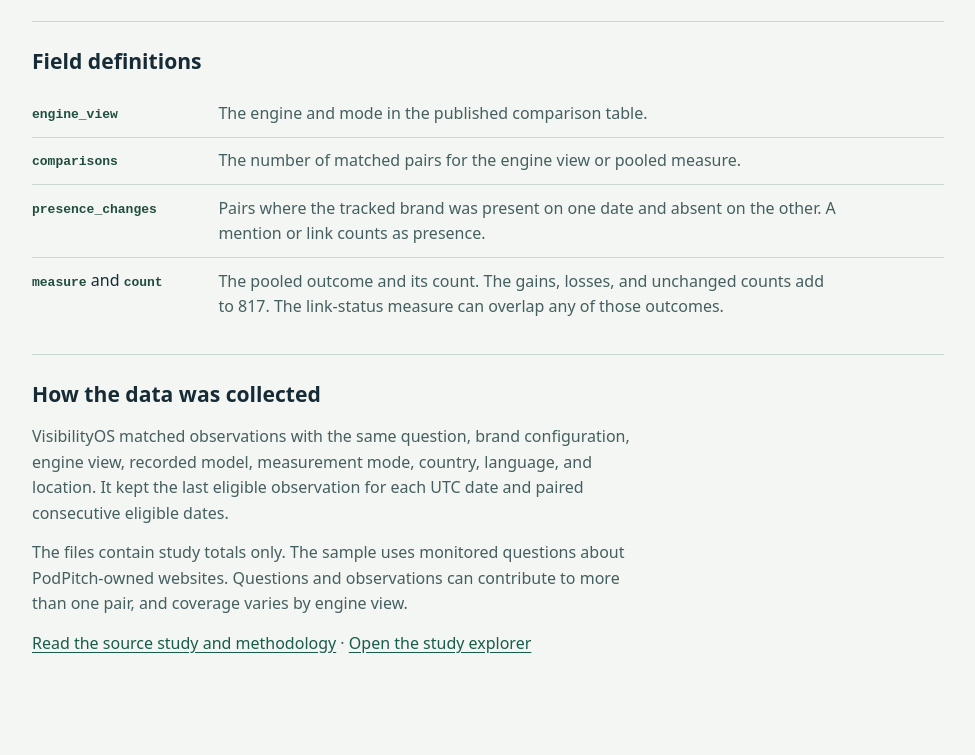
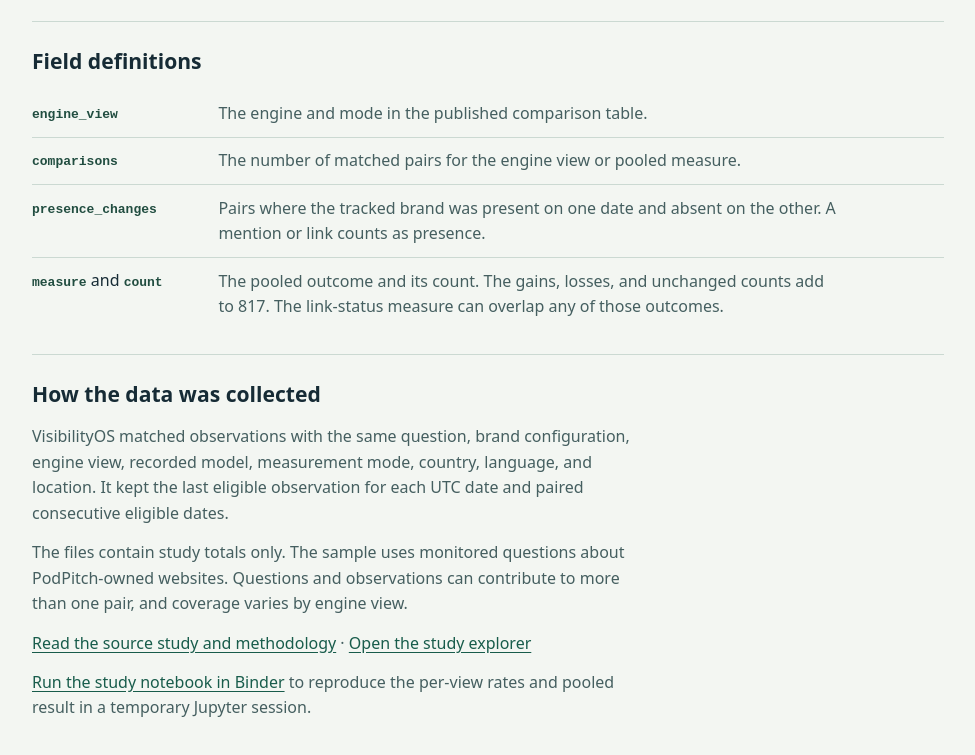
Before and after one commit to PodPitch/visibilityos-audit-template, a plain HTML site: page study/dataset/index.html in a window 1280 px wide. Shown: the part 806-1561 px from the top of the page, without its empty margins (152-1127 px from the left). Drawn offline with Linux system fonts and the light colour scheme.

Commit message:
docs: link the executable VisibilityOS study notebook

```diff
--- a/study/dataset/index.html
+++ b/study/dataset/index.html
@@ -87,6 +87,7 @@
       <p>VisibilityOS matched observations with the same question, brand configuration, engine view, recorded model, measurement mode, country, language, and location. It kept the last eligible observation for each UTC date and paired consecutive eligible dates.</p>
       <p>The files contain study totals only. The sample uses monitored questions about PodPitch-owned websites. Questions and observations can contribute to more than one pair, and coverage varies by engine view.</p>
       <p><a href="https://visibilityos.co/research/ai-answer-visibility">Read the source study and methodology</a> · <a href="../">Open the study explorer</a></p>
+      <p><a href="https://mybinder.org/v2/gh/PodPitch/visibilityos-audit-template/b103b52644d416a53be93fd41f5e2cc2192174b1?urlpath=%2Fdoc%2Ftree%2Fstudy%2Fvisibilityos-study-reproduction.ipynb">Run the study notebook in Binder</a> to reproduce the per-view rates and pooled result in a temporary Jupyter session.</p>
     </section>
   </main>
 </body>
```
